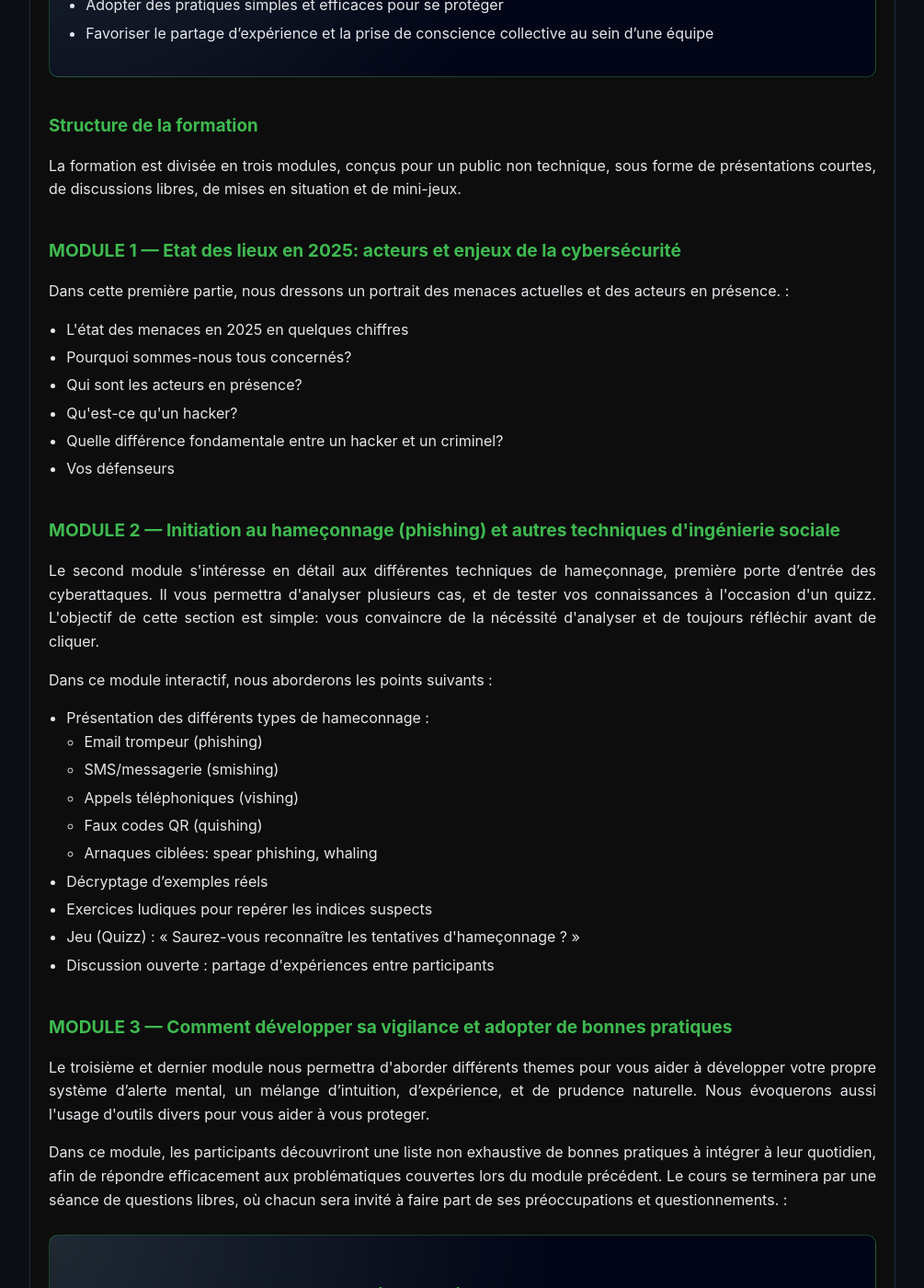
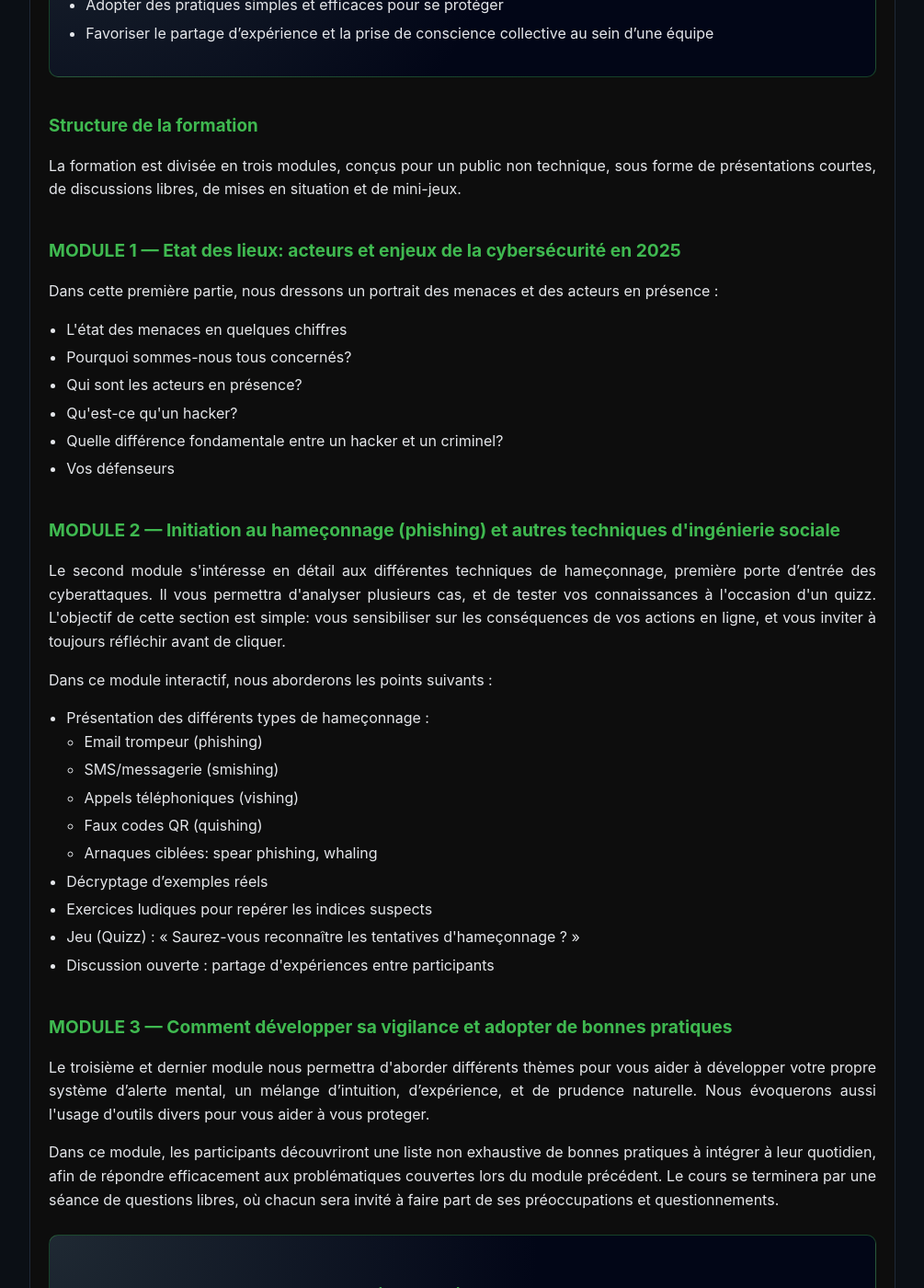
Before and after one commit to sqltemp/portfolio, a Jekyll site: the page projects/phares/formation.html, which Jekyll copies as it is, in a window 1280 px wide and 1400 px high, scrolled down 817 px. Shown: the whole window at 92% size, without its empty margins (137-1142 px from the left). Built offline with Jekyll 4.4.1, drawn with Linux system fonts in a browser that asks for light colours; some of the changed text lies outside the part shown.

Commit message:
Update formation.html

```diff
--- a/projects/phares/formation.html
+++ b/projects/phares/formation.html
@@ -159,11 +159,11 @@
     </p>
 
     <!-- MODULE 1 -->
-    <h3 class="module-titre">MODULE 1 — Etat des lieux en 2025: acteurs et enjeux de la cybersécurité </h3>
+    <h3 class="module-titre">MODULE 1 — Etat des lieux: acteurs et enjeux de la cybersécurité en 2025</h3>
 
-    <p>Dans cette première partie, nous dressons un portrait des menaces actuelles et des acteurs en présence.&nbsp;:</p>
+    <p>Dans cette première partie, nous dressons un portrait des menaces et des acteurs en présence&nbsp;:</p>
     <ul>
-      <li>L'état des menaces en 2025 en quelques chiffres</li>
+      <li>L'état des menaces en quelques chiffres</li>
       <li>Pourquoi sommes-nous tous concernés?</li>
       <li>Qui sont les acteurs en présence?</li>
       <li>Qu'est-ce qu'un hacker?</li>
@@ -178,13 +178,13 @@
     <p>
       Le second module s'intéresse en détail aux différentes techniques de hameçonnage, première porte d’entrée des cyberattaques.
       Il vous permettra d'analyser plusieurs cas, et de tester vos connaissances à l'occasion d'un quizz.
-      L'objectif de cette section est simple: vous convaincre de la nécéssité d'analyser et de toujours réfléchir avant de cliquer.
+      L'objectif de cette section est simple: vous sensibiliser sur les conséquences de vos actions en ligne, et vous inviter à toujours réfléchir avant de cliquer.
     </p>
 
     <p>Dans ce module interactif, nous aborderons les points suivants&nbsp;:</p>
     <ul>
       <li>
-        Présentation des différents types de hameconnage&nbsp;:
+        Présentation des différents types de hameçonnage&nbsp;:
         <ul>
           <li>Email trompeur (phishing)</li>
           <li>SMS/messagerie (smishing)</li>
@@ -204,22 +204,22 @@
     <h3 class="module-titre">MODULE 3 — Comment développer sa vigilance et adopter de bonnes pratiques</h3>
 
     <p>
-      Le troisième et dernier module nous permettra d'aborder différents themes pour vous aider à développer votre propre système d’alerte mental, un mélange d’intuition,
+      Le troisième et dernier module nous permettra d'aborder différents thèmes pour vous aider à développer votre propre système d’alerte mental, un mélange d’intuition,
       d’expérience, et de prudence naturelle. Nous évoquerons aussi l'usage d'outils divers pour vous aider à vous proteger.
     </p>
 
     <p>Dans ce module, les participants découvriront une liste non exhaustive de bonnes pratiques à intégrer à leur quotidien,
       afin de répondre efficacement aux problématiques couvertes lors du module précédent.
-      Le cours se terminera par une séance de questions libres, où chacun sera invité à faire part de ses préoccupations et questionnements.&nbsp;:</p>
+      Le cours se terminera par une séance de questions libres, où chacun sera invité à faire part de ses préoccupations et questionnements.&nbsp;</p>
 
     <!-- Encadré : Approche pédagogique -->
     <div class="encadre">
       <h3> Une formation axée sur l’échange et la participation</h3>
       <p>Au-delà des contenus, cette formation repose sur trois piliers pédagogiques&nbsp;:</p>
       <ol>
-        <li><strong>Une présentation claire et accessible</strong><br>Pas de vocabulaire technique. Juste ce qu’il faut pour présenter les concepts aussi simplement que possible.</li>
+        <li><strong>Une présentation claire et accessible</strong><br>Pas de vocabulaire technique. Je m'assure de présenter les concepts aussi simplement que possible.</li>
         <li><strong>Des mises en situation et des jeux</strong><br>Idéal pour comprendre comment détecter les pièges les plus courants.</li>
-        <li><strong>Un espace de discussion</strong><br>La cybersécurité est un état d'esprit. Les participants le renforcent en partageant leurs expériences et leurs questions.</li>
+        <li><strong>Un espace de discussion</strong><br>La cybersécurité est un état d'esprit. Les participants le renforcent en partageant leurs questionnements et leurs expériences.</li>
       </ol>
     </div>
 
```
Also changed, not shown: other parts of projects/phares/formation.html (+1 -1 lines).
